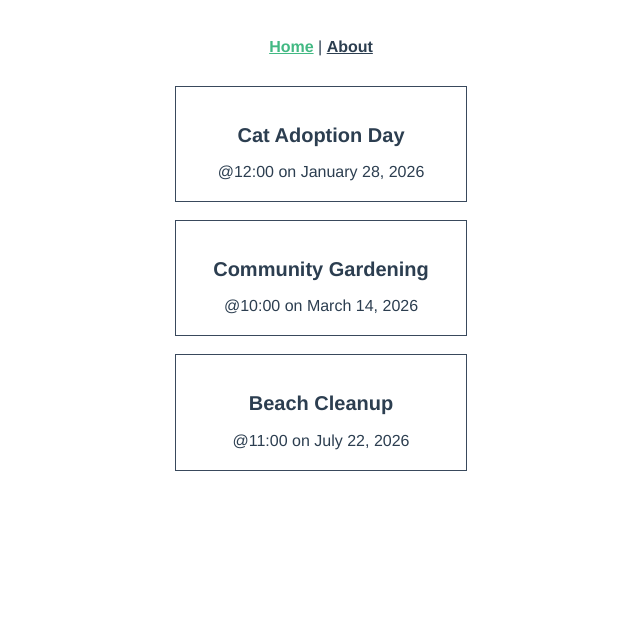
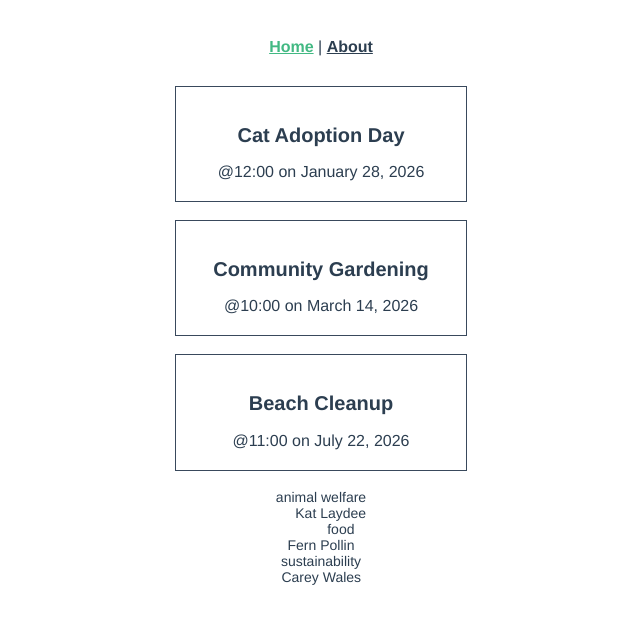
Before and after one commit to Fuma007/vue-project-lab02, a Vue app: page / in a window 1280 px wide. Shown: the top 624 px of the page, without its empty margins (319-959 px from the left). Built offline with nearby package versions, Linux system fonts and the light colour scheme; the HTML template or start-up script is replaced by a standard one.

Commit message:
8.7 commit

```diff
--- /dev/null
+++ b/src/components/EventInfo.vue
@@ -0,0 +1,30 @@
+<script setup lang="ts">
+import type { Event } from '@/types'
+
+defineProps<{
+  event: Event
+}>()
+</script>
+
+<template>
+  <div class="event-info">
+    <span class="category">{{ event.category }}</span>
+    <span class="organizer">{{ event.organizer }}</span>
+  </div>
+</template>
+
+<style scoped>
+.event-info {
+  display: flex;
+  flex-direction: column;
+  align-items: flex-end;
+}
+.category {
+  font-size: 14px;
+  text-align: right;
+}
+.organizer {
+  font-size: 14px;
+  text-align: right;
+}
+</style>
--- a/src/views/HomeView.vue
+++ b/src/views/HomeView.vue
@@ -1,5 +1,6 @@
 <script setup lang="ts">
 import EventCard from '@/components/EventCard.vue'
+import EventInfo from '@/components/EventInfo.vue'
 import type { Event } from '@/types'
 import { ref } from 'vue'
 
@@ -43,11 +44,12 @@
 <template>
   <div class="events">
     <EventCard v-for="event in events" :key="event.id" :event="event" />
+    <EventInfo v-for="event in events" :key="event.id" :event="event" />
   </div>
 </template>
 
 <style scoped>
-  .events{
+    .events {
     display: flex;
     flex-direction: column;
     align-items: center;
```
